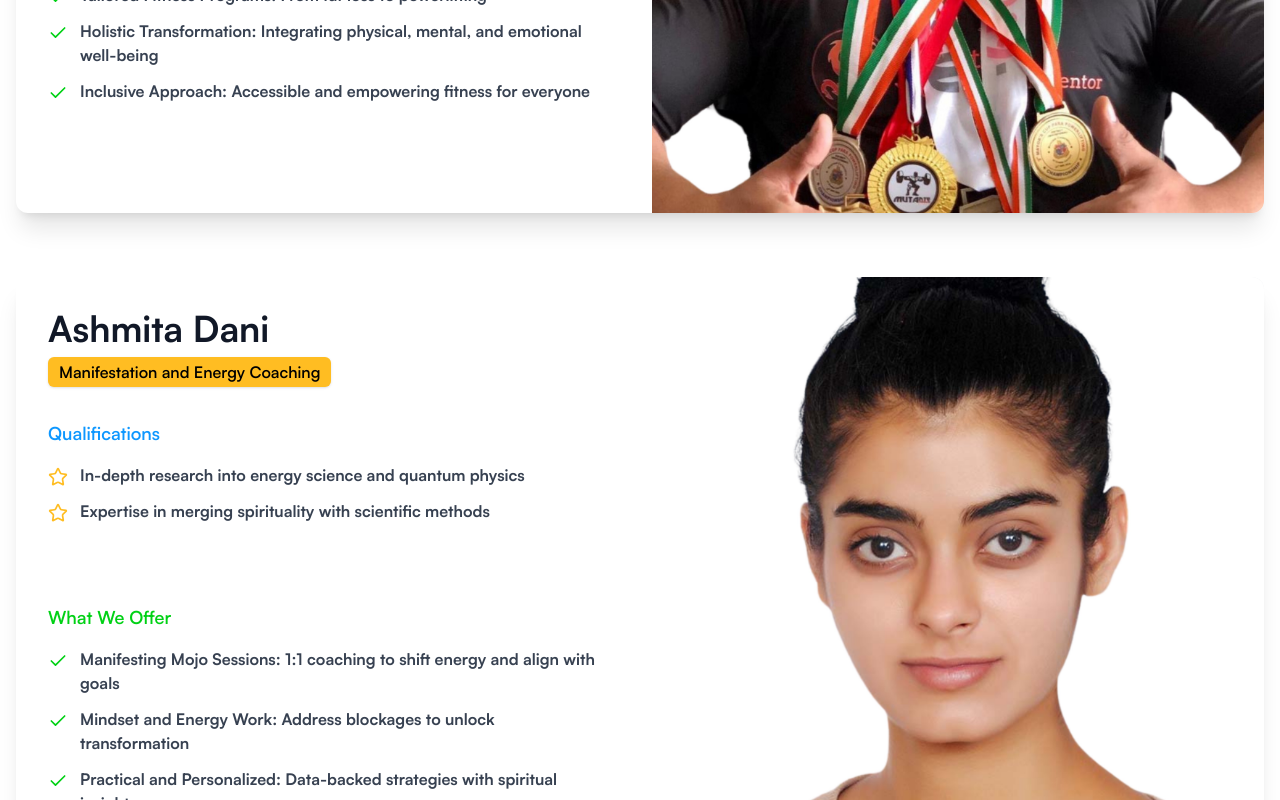
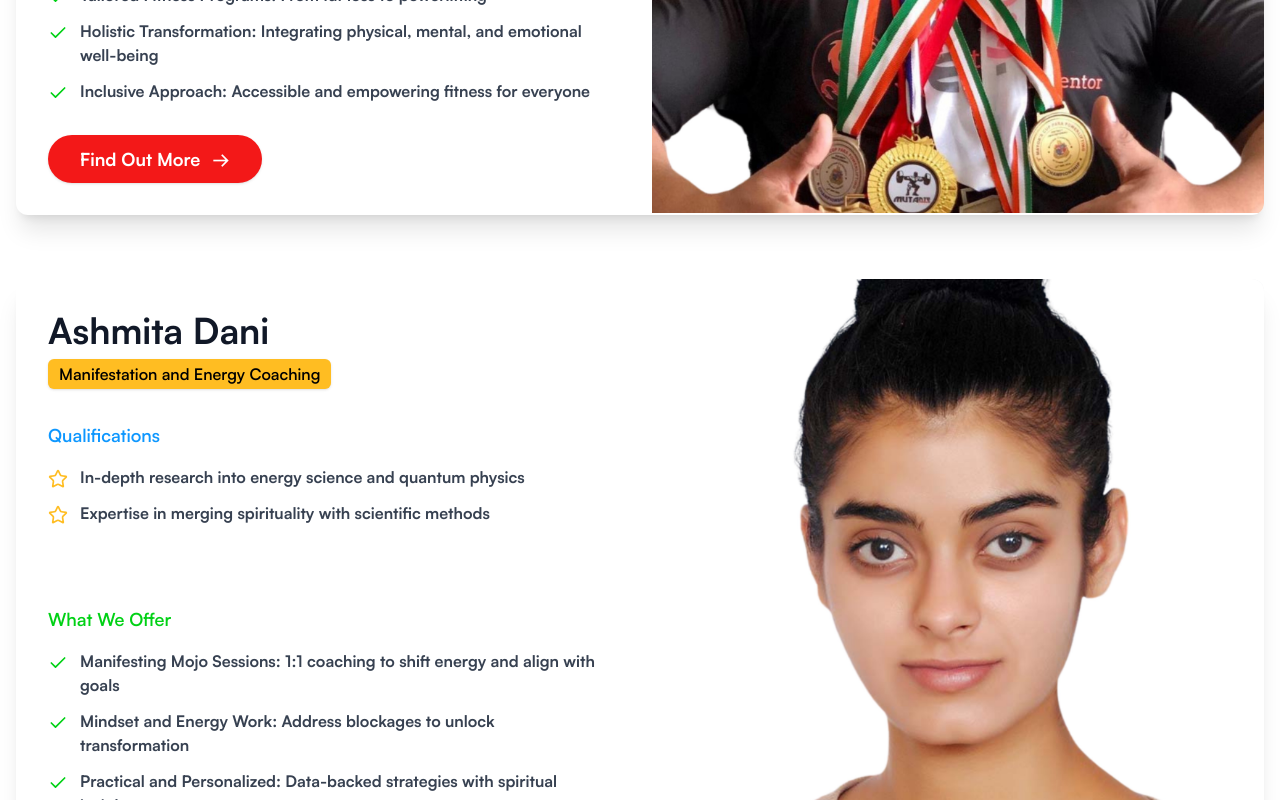
Before and after one commit to chaitanyashetty47/strlanding, a Next.js app: page /programs in a window 1280 px wide. Shown: the part 940-1740 px from the top of the page. Built offline with nearby package versions, Linux system fonts and the light colour scheme.

Commit message:
added an button to programs card in /programs

```diff
--- a/src/app/programs/page.tsx
+++ b/src/app/programs/page.tsx
@@ -139,19 +139,14 @@ export default function TeamPage() {
                           </ul>
                         </div>
                       </div>
-                      {/* <div className="mt-8">
+                      <div className="mt-8">
                         <Button
-                          className="bg-[#F31818] hover:bg-[#F31818]/90 text-lg font-bold text-white rounded-full px-8 py-6"
-                          onClick={() =>
-                            window.open(
-                              "https://calendly.com/strentor/strentor-services",
-                              "_blank"
-                            )
-                          }
+                          className="bg-[#F31818] hover:bg-[#F31818]/90 text-lg font-bold text-white rounded-full px-8 py-6 group"
+                          onClick={() => window.location.href = '/programs/fitness'}
                         >
-                          Book A Discovery Call
+                          Find Out More <span className="group-hover:translate-x-1 transition-transform inline-block ml-1">→</span>
                         </Button>
-                      </div> */}
+                      </div>
                     </div>
                   </div>
                   <div className="relative h-[600px] bg-gray-100 order-1 md:order-none">
```
